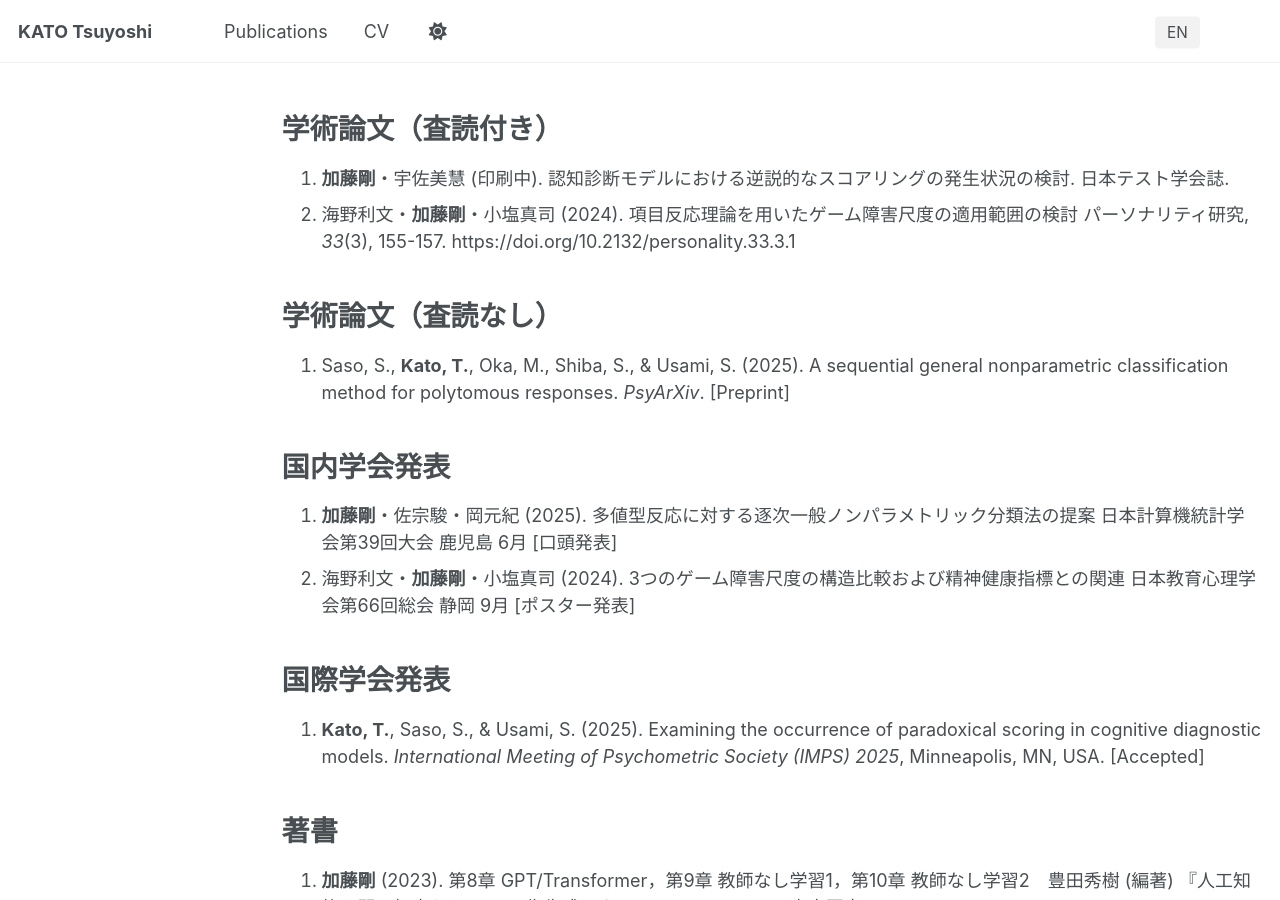
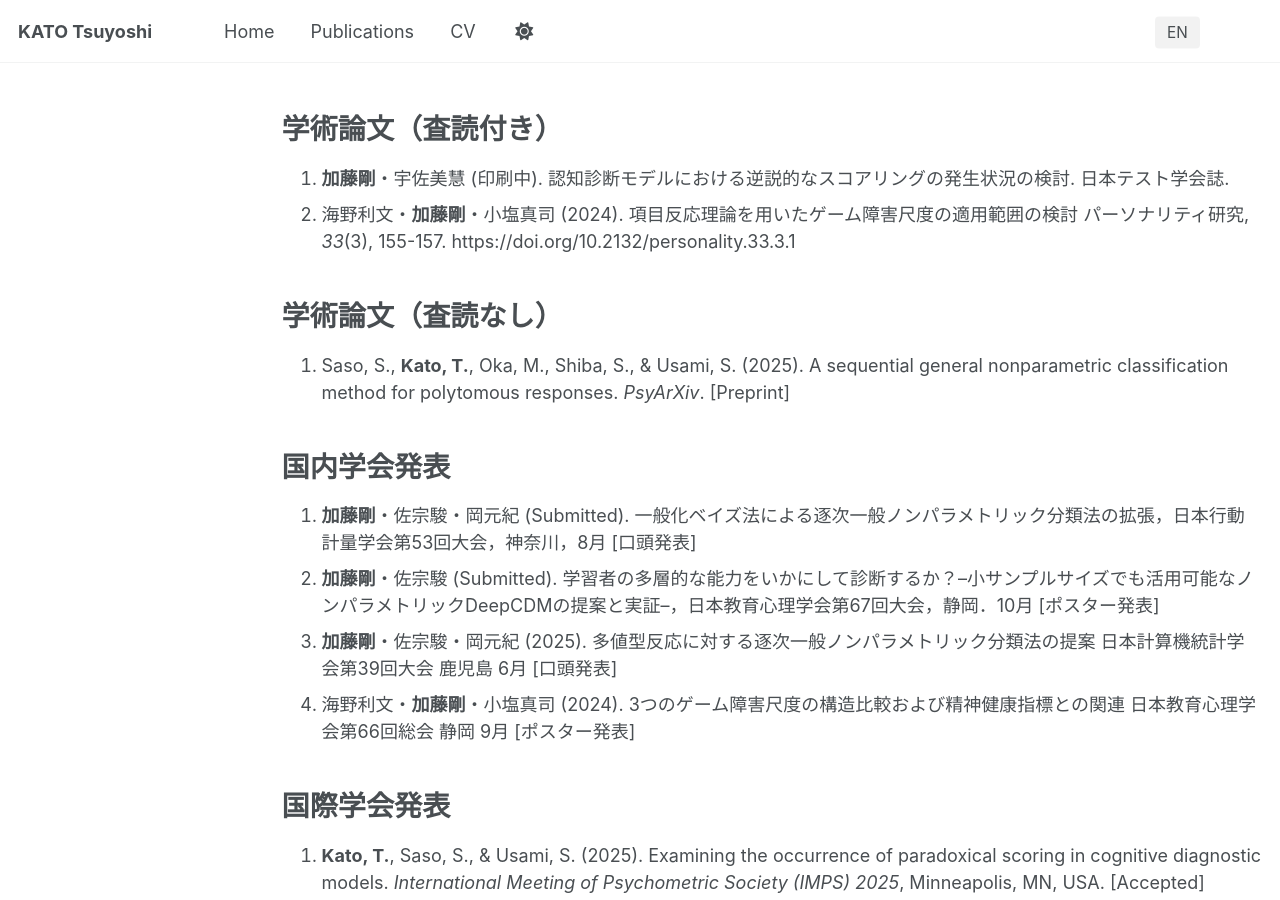
Before and after one commit to coch24/coch24.github.io, a Jekyll site: the page built from _pages/publications.md, in a window 1280 px wide and 900 px high. Built offline with Jekyll 4.4.1, drawn with Linux system fonts in a browser that asks for light colours.

Commit message:
home and talks

```diff
--- a/_data/navigation.yml
+++ b/_data/navigation.yml
@@ -8,6 +8,9 @@
 #      Markdown formatted page while the second is generated using JSON.
 
 main:
+  - title: "Home"
+    url:
+
   - title: "Publications"
     url: /publications/
 
--- a/_pages/publications.md
+++ b/_pages/publications.md
@@ -18,6 +18,8 @@ lang: ja
 
 
 # 国内学会発表
+1. **加藤剛**・佐宗駿・岡元紀 (Submitted). 一般化ベイズ法による逐次一般ノンパラメトリック分類法の拡張，日本行動計量学会第53回大会，神奈川，8月 [口頭発表]
+1. **加藤剛**・佐宗駿 (Submitted). 学習者の多層的な能力をいかにして診断するか？–小サンプルサイズでも活用可能なノンパラメトリックDeepCDMの提案と実証–，日本教育心理学会第67回大会，静岡．10月 [ポスター発表]
 1. **加藤剛**・佐宗駿・岡元紀 (2025). 多値型反応に対する逐次一般ノンパラメトリック分類法の提案 日本計算機統計学会第39回大会 鹿児島 6月 [口頭発表]
 1. 海野利文・**加藤剛**・小塩真司 (2024). 3つのゲーム障害尺度の構造比較および精神健康指標との関連 日本教育心理学会第66回総会 静岡 9月 [ポスター発表]
 <br><br>
```
